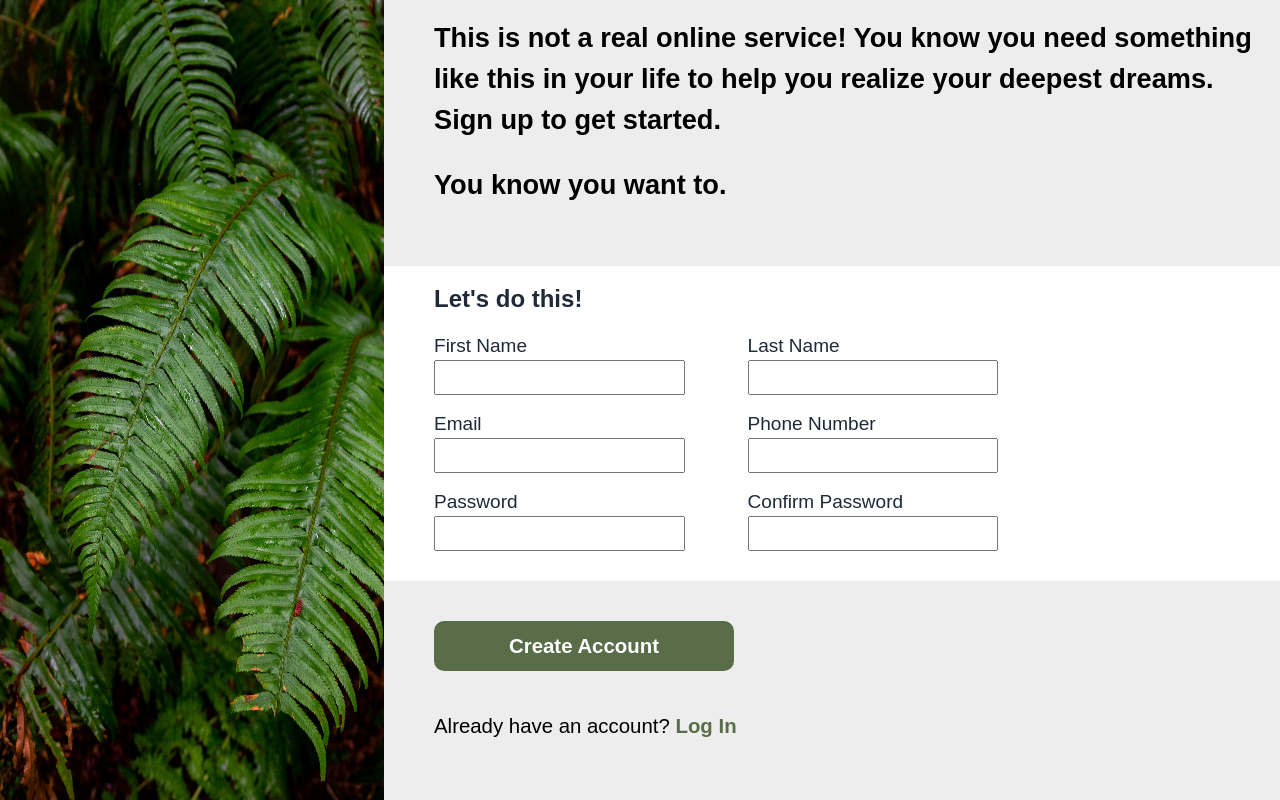
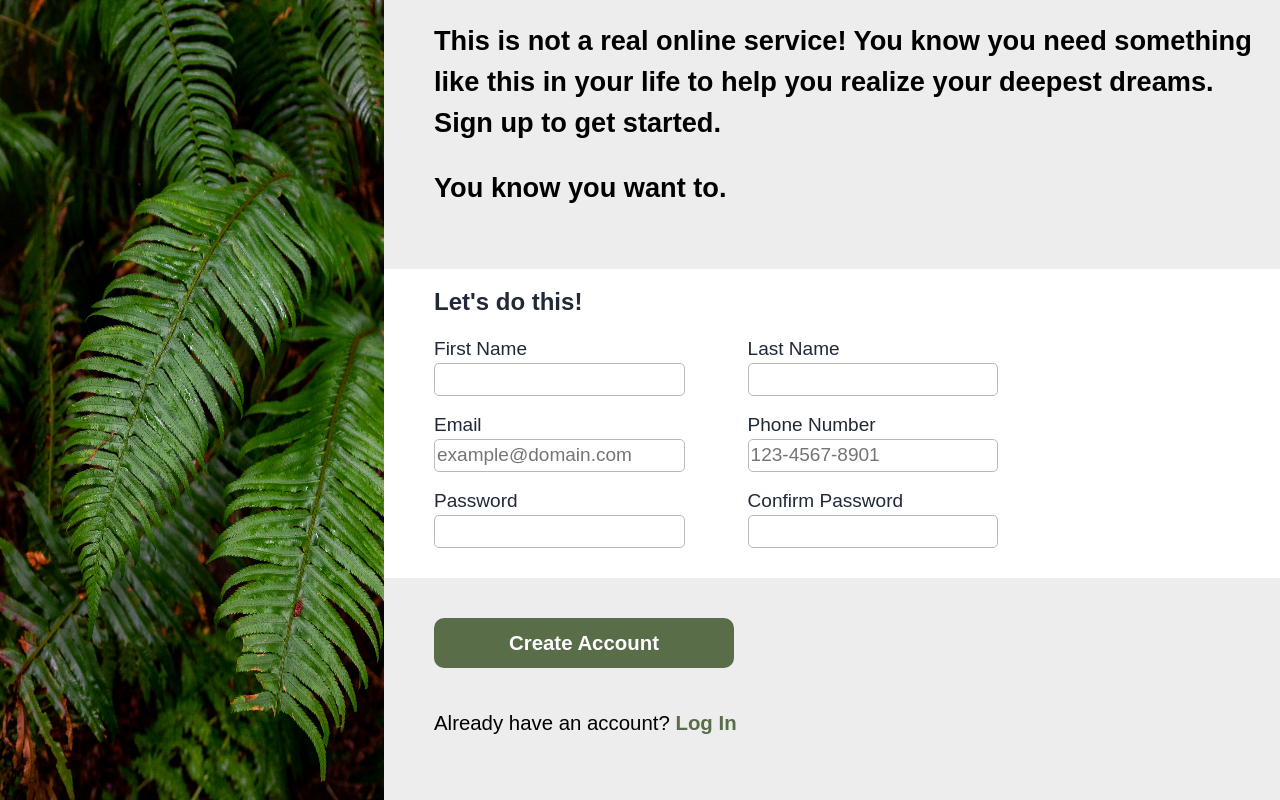
Before and after one commit to Jackob2004/odin-sign-up-form, a plain HTML site: page index.html in a window 1280 px wide. Drawn offline with Linux system fonts and the light colour scheme.

Commit message:
Add html form validation
Add constraints to form fields.
Change input border style.

```diff
--- a/index.html
+++ b/index.html
@@ -27,32 +27,51 @@
 
                 <p>
                     <label for="first_name">First Name</label>
-                    <input type="text" name="first_name" id="first_name">
+                    <input type="text" name="first_name" id="first_name" maxlength="35" pattern="^[A-Z]?[a-z]+$">
                 </p>
 
                 <p>
                     <label for="last_name">Last Name</label>
-                    <input type="text" name="last_name" id="last_name">
+                    <input type="text" name="last_name" id="last_name" maxlength="35" pattern="^[A-Z]?[a-z]+$" >
                 </p>
 
                 <p>
                     <label for="email">Email</label>
-                    <input type="email" name="email" id="email">
+                    <input type="email"
+                           name="email"
+                           id="email"
+                           placeholder="example@domain.com"
+                           maxlength="254"
+                           required>
                 </p>
 
                 <p>
                     <label for="phone_number">Phone Number</label>
-                    <input type="tel" name="phone_number" id="phone_number">
+                    <input type="tel"
+                           name="phone_number"
+                           id="phone_number"
+                           placeholder="123-4567-8901"
+                           pattern="[0-9]{3}-[0-9]{4}-[0-9]{4}">
                 </p>
 
                 <p>
                     <label for="password">Password</label>
-                    <input type="password" name="password" id="password">
+                    <!-- must contain one digit from 1 to 9, one lowercase letter, one uppercase letter,
+                         one special character, no space, and it must be 8-16 characters long-->
+                    <input type="password"
+                           name="password"
+                           id="password"
+                           pattern="^(?=.*[0-9])(?=.*[a-z])(?=.*[A-Z])(?=.*\W)(?!.* ).{8,16}$"
+                           required>
                 </p>
 
                 <p>
                     <label for="confirm_password">Confirm Password</label>
-                    <input type="password" name="confirm_password" id="confirm_password">
+                    <input type="password"
+                           name="confirm_password"
+                           id="confirm_password"
+                           pattern="^(?=.*[0-9])(?=.*[a-z])(?=.*[A-Z])(?=.*\W)(?!.* ).{8,16}$"
+                           required>
                 </p>
             </div>
 
--- a/styles.css
+++ b/styles.css
@@ -61,6 +61,8 @@ form > * {
 
 input {
     width: 80%;
+    border-radius: 5px;
+    border: 1px solid #bdb7b7;
 }
 
 form {
```
